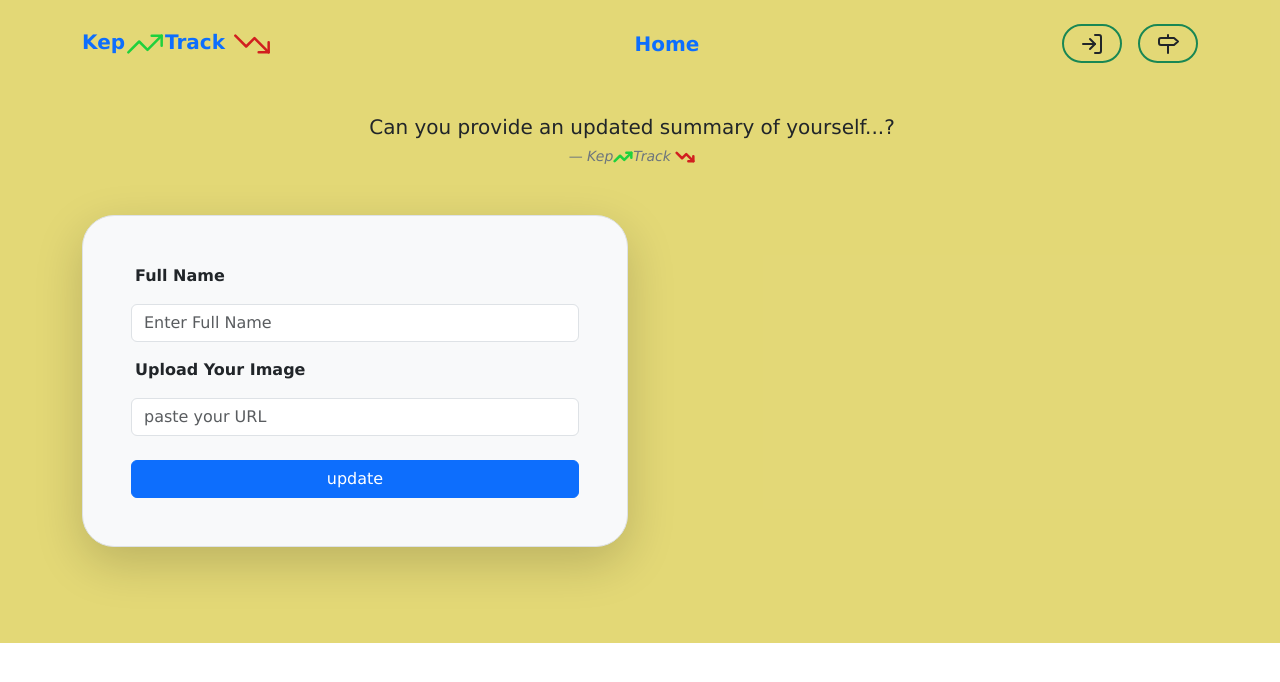
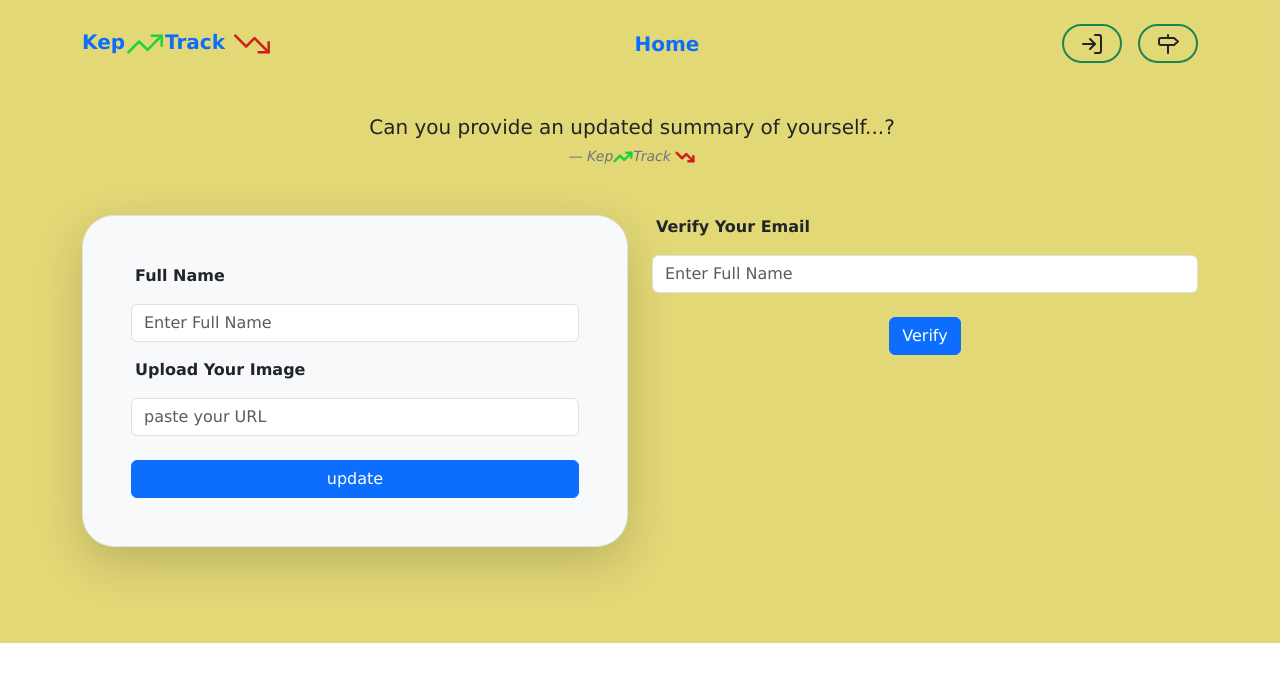
Before and after one commit to FerozShaik96/Expense-Tracker, a React (Create React App) app: page /profile in a window 1280 px wide. Shown: the top 682 px of the page. Built offline with nearby package versions, Linux system fonts and the light colour scheme; no server answers.

Commit message:
Removed console.logs and minor changes

```diff
--- a/src/pages/Profile.js
+++ b/src/pages/Profile.js
@@ -1,7 +1,8 @@
 import React, { useState, useEffect, useRef } from "react";
 import { TrendingDown, TrendingUp } from "lucide-react";
 import { Form, Row, Col, Container, Button } from "react-bootstrap";
-function Profile1() {
+import VerifyEmail from "../Utilities/VerifyEmail";
+function Profile() {
   const [isLoading, setIsLoading] = useState(false);
   const [submit, setSubmit] = useState(false);
   const nameRef = useRef();
@@ -29,7 +30,6 @@ function Profile1() {
     );
     const res = await data.json();
     document.querySelector("form").reset();
-    console.log(res);
     alert("Profile updated Please Refresh the page");
 
     localStorage.setItem(
@@ -58,9 +58,8 @@ function Profile1() {
     const response = await useData.json();
     setSubmit(response ? response : "");
   }
-  const add = !!submit;
-  console.log(add);
-  console.log(submit);
+  const updateInfo = !!submit;
+  localStorage.setItem("updateInfo", updateInfo);
   return (
     <Container>
       <figure className="text-center mt-5 me-3">
@@ -89,11 +88,11 @@ function Profile1() {
         </figcaption>
       </figure>
       {/* <div> */}
-      <Row className="d-flex align-items-center mt-5 justify-content-center">
+      <Row className="d-flex  mt-5 justify-content-center">
         {!!submit ? (
           <div>
             <img
-              src={submit.users[0].photoUrl}
+              src={submit ? submit.users[0].photoUrl : ""}
               style={{ width: "200px", height: "200px" }}
               className="  rounded-circle"
               alt="User.png"
@@ -124,9 +123,10 @@ function Profile1() {
                 Upload Your Image
               </Form.Label>
               <Form.Control
-                type="text"
+                type="url"
                 ref={imgRef}
                 placeholder="paste your URL"
+                defaultValue={submit ? submit.users[0].photoUrl : ""}
               />
             </Form.Group>
             <div className="pt-2 d-grid">
@@ -137,10 +137,12 @@ function Profile1() {
           </Form>
           {/* </div> */}
         </Col>
-        <Col></Col>
+        <Col>
+          <VerifyEmail />
+        </Col>
       </Row>
     </Container>
   );
 }
 
-export default Profile1;
+export default Profile;
```
